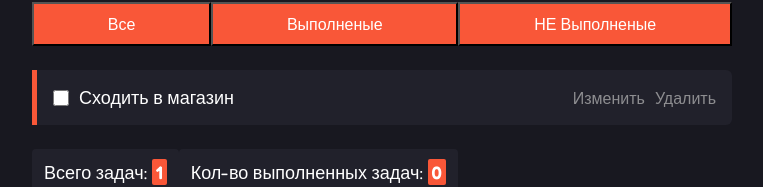
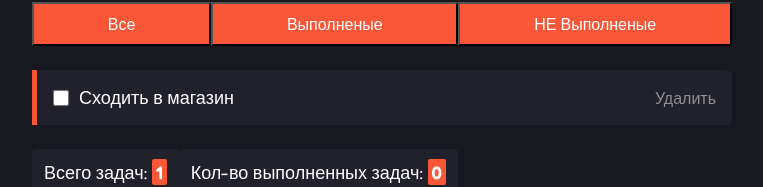
Before and after one commit to ArkadiyJS/my-app-todo-list, a React (Create React App) app: page / in a window 1280 px wide. Shown: the part 254-441 px from the top of the page, without its empty margins (258-1021 px from the left). Built offline with nearby package versions, Linux system fonts and the light colour scheme.

Commit message:
dellite change edit input

```diff
--- a/src/components/taskTodo/task.tsx
+++ b/src/components/taskTodo/task.tsx
@@ -16,16 +16,10 @@ const removeTodo = (id:string) =>{
 }
 
 
-const [changeTitleTask,setChangeTitleTask] = useState(title)
-const [editInput, showEditInput] = useState<boolean>(false)
 
 
-const editModeTask = ()=>{
-showEditInput(!editInput)
-}
-
  return (
-    <li onDoubleClick={()=>editModeTask()} className={`${s.task} ${completed ? s.completed : ''}`}>
+    <li className={`${s.task} ${completed ? s.completed : ''}`}>
 
       <input
         type='checkbox'
@@ -34,9 +28,9 @@ showEditInput(!editInput)
         onChange={()=>completedOneTask(id)}
       />
 
-      <span className={s.taskName} >{editInput ? <input onChange={(e) => { setChangeTitleTask(e.target.value)}} value={changeTitleTask} className={s.inputEditMode}/> : changeTitleTask  }</span>
+      <span className={s.taskName} > {title}</span>
 
-      <button type='button' className={s.taskButton} onClick={()=>editModeTask()} >Изменить</button>
+
       <button type='button' className={s.taskButton} onClick={()=>removeTodo(id)} >Удалить</button>
     </li>
   );
```
